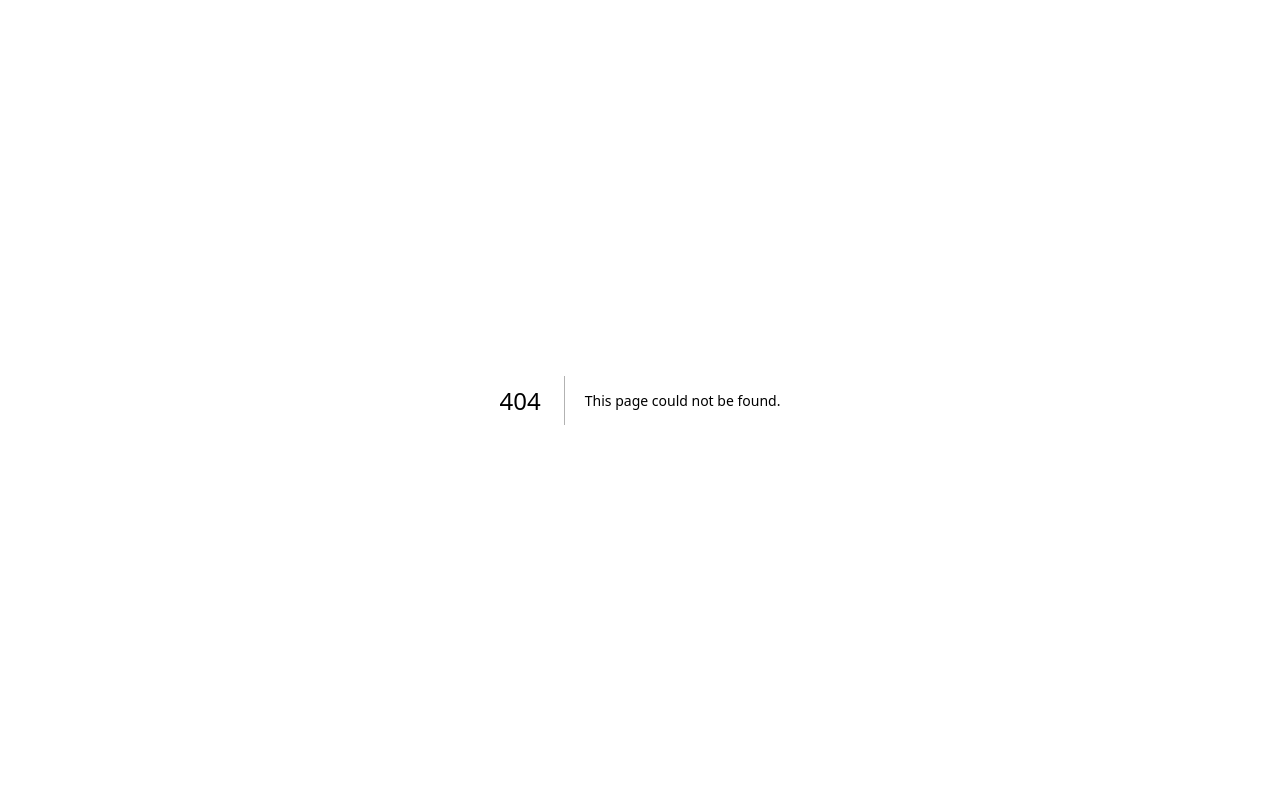
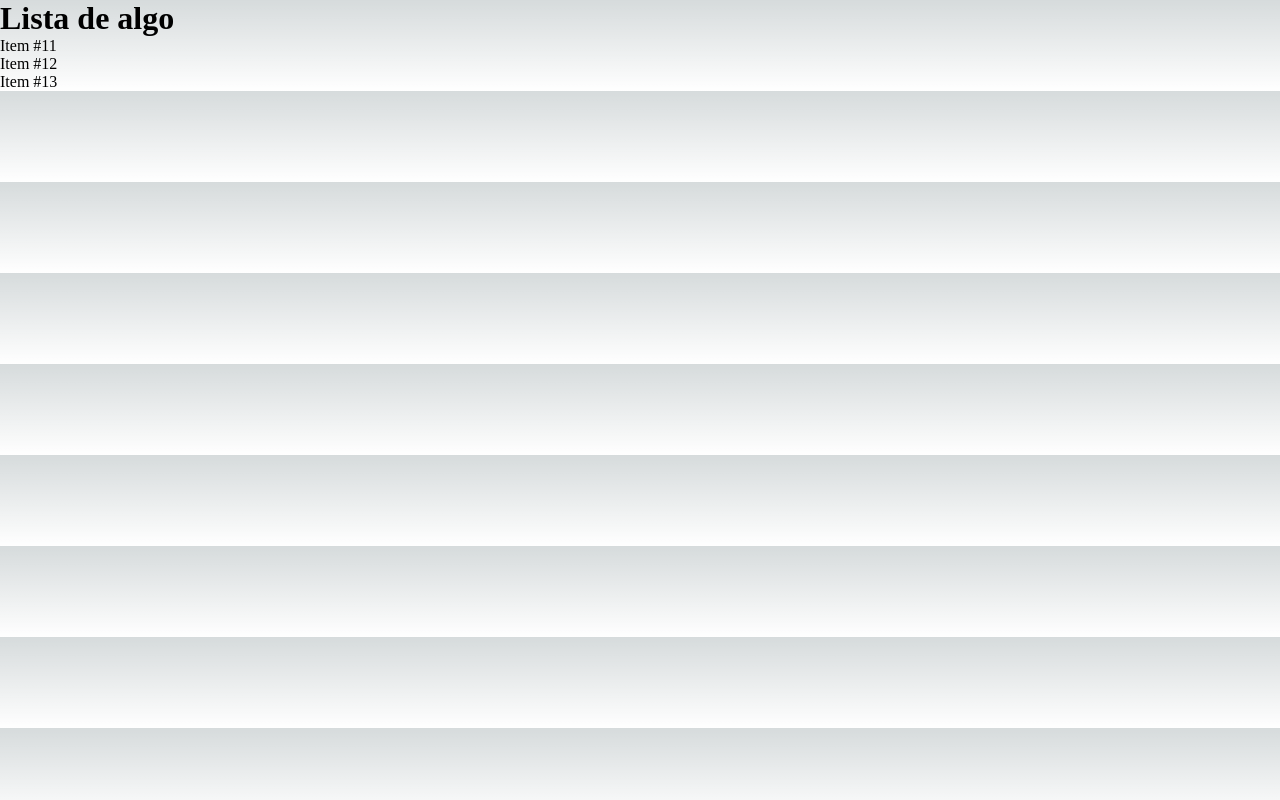
Before and after one commit to ArthurDetomi/NextJS, a Next.js app in the folder exercicios/: page /basico/componenteComFilho in a window 1280 px wide. Before the commit this address had no page. Built offline with nearby package versions, Linux system fonts and the light colour scheme.

Commit message:
Componentes com filho

```diff
--- /dev/null
+++ b/exercicios/components/Item.jsx
@@ -0,0 +1,3 @@
+export default function Item(props) {
+  return <li>{props.conteudo}</li>;
+}
--- /dev/null
+++ b/exercicios/components/Lista.jsx
@@ -0,0 +1,8 @@
+export default function Lista(props) {
+  return (
+    <div>
+      <h1>Lista de algo</h1>
+      <ul style={{ listStyle: "none", margin: 0 }}>{props.children}</ul>
+    </div>
+  );
+}
--- /dev/null
+++ b/exercicios/src/pages/basico/componenteComFilho.jsx
@@ -0,0 +1,15 @@
+import Item from "../../../components/Item";
+import Lista from "../../../components/Lista";
+
+export default function componenteComFilho() {
+  return (
+    <div>
+      <Lista>
+        {/*Filhos*/}
+        <Item conteudo="Item #11" />
+        <Item conteudo="Item #12" />
+        <Item conteudo="Item #13" />
+      </Lista>
+    </div>
+  );
+}
```
